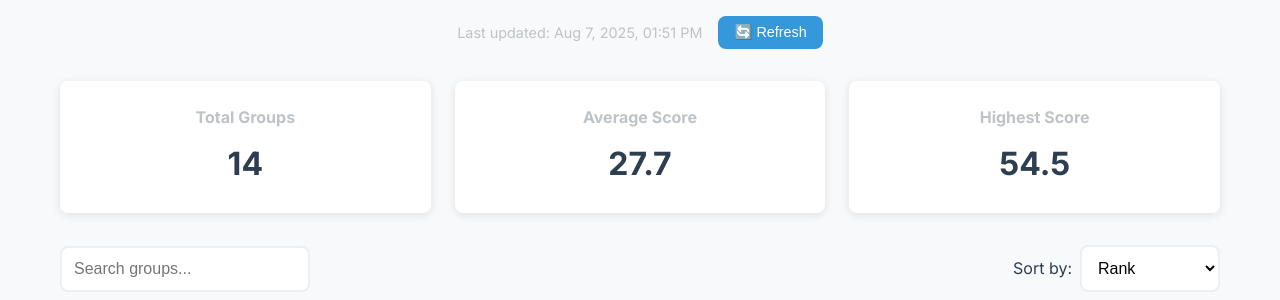
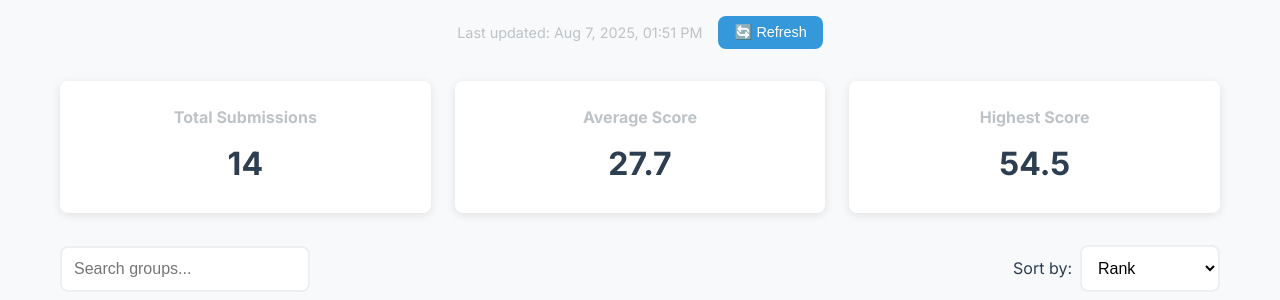
Before and after one commit to NUS-CS6223-AY2526/NUS-CS6223-AY2526.github.io, a Jekyll site: the page built from index.md, in a window 1280 px wide. Shown: the part 230-530 px from the top of the page. Built offline with Jekyll 4.4.1, drawn with Linux system fonts in a browser that asks for light colours.

Commit message:
Change stats name

```diff
--- a/index.md
+++ b/index.md
@@ -12,7 +12,7 @@ title: "CS6223 Hackathon Leaderboard"
 
 <div class="leaderboard-stats">
     <div class="stat-card">
-        <h3>Total Groups</h3>
+        <h3>Total Submissions</h3>
         <span class="stat-number" id="total-students">--</span>
     </div>
     <div class="stat-card">
```
